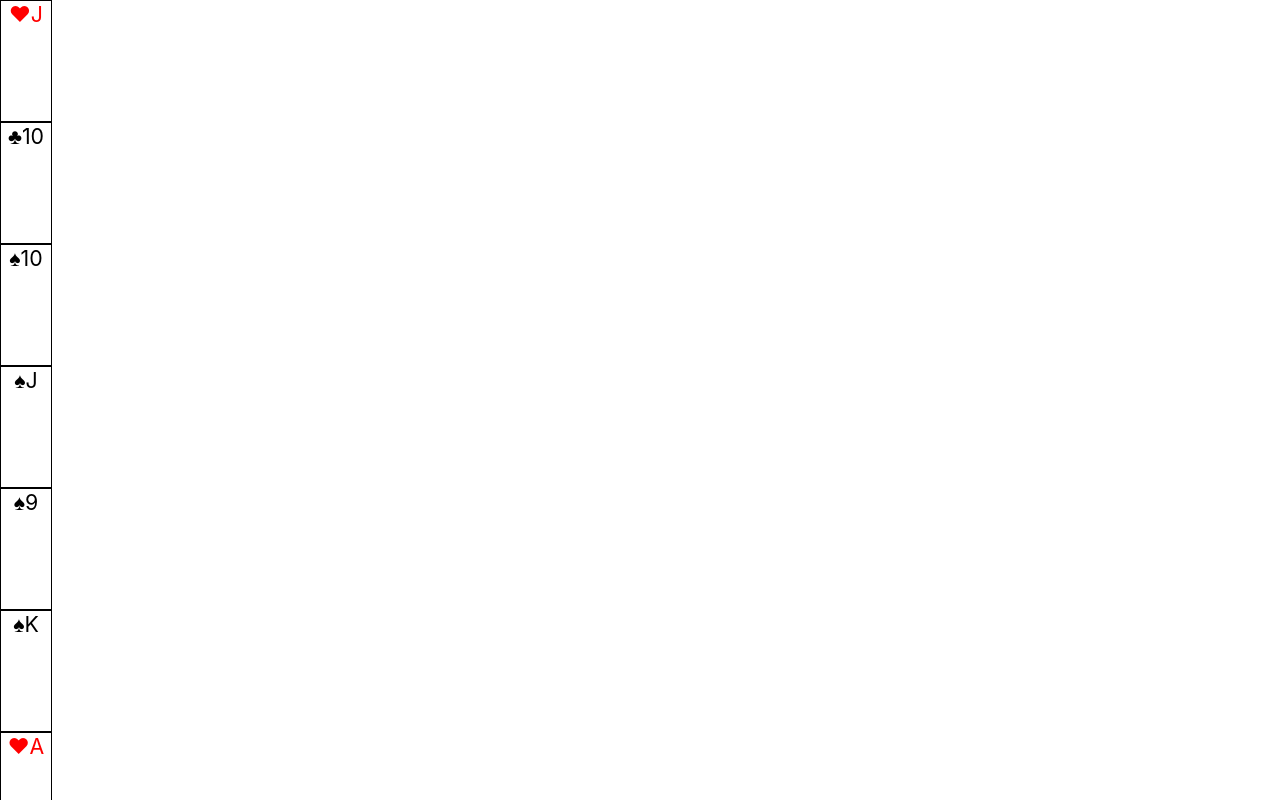
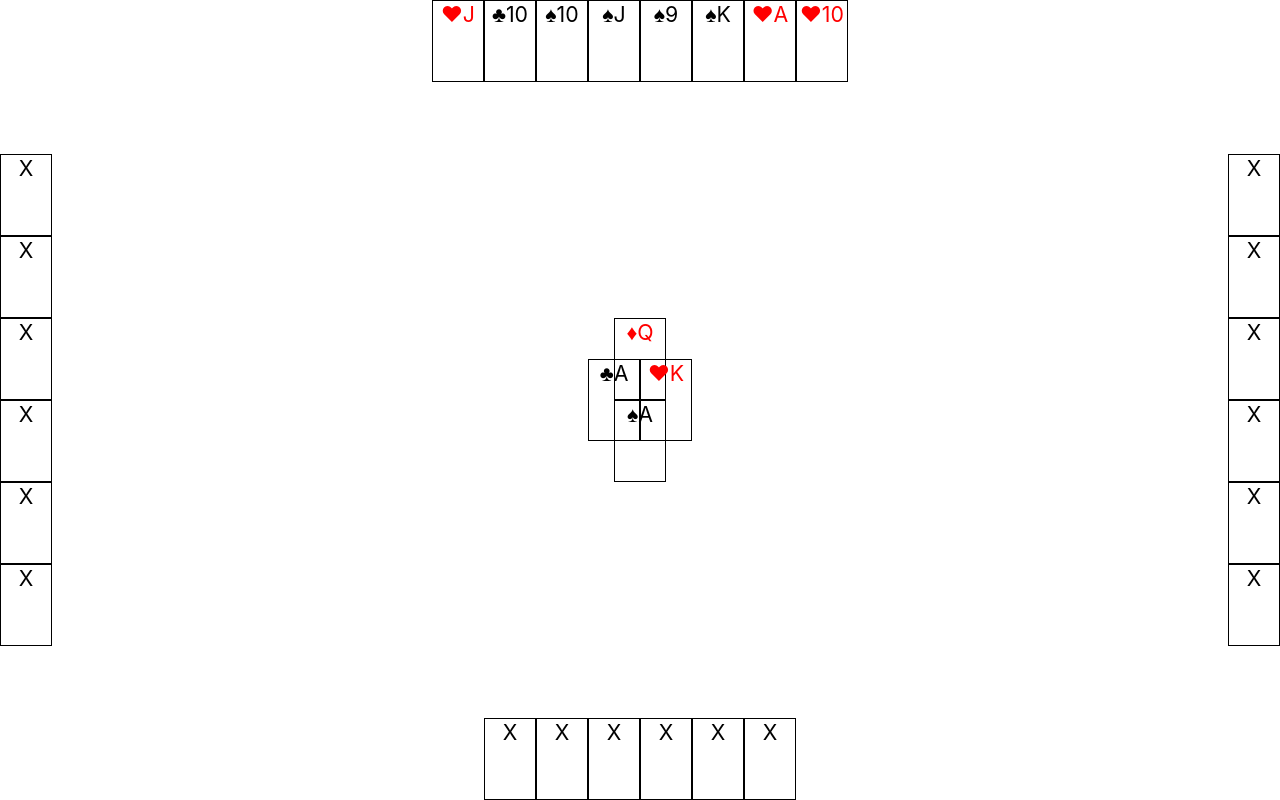
Before and after one commit to mvjseppa/marjapussi, a React (Create React App) app: page / in a window 1280 px wide. Shown: the top 800 px of the page. Built offline with nearby package versions, Linux system fonts and the light colour scheme.

Commit message:
css skeleton for game table layout

```diff
--- a/src/App.css
+++ b/src/App.css
@@ -23,10 +23,84 @@
   color: #61dafb;
 }
 
+.playerCards0 {
+  width: 100vw;
+  min-height: 50vh;
+  position: absolute;
+  top: 0;
+  left:0;
+  display: flex;
+  flex-direction: column;
+  align-items: center;
+  justify-content: center;
+}
+
+.playerCards1 {
+  width: 50vw;
+  min-height: 100vh;
+  position: absolute;
+  top: 0;
+  right:0;
+  display: flex;
+  flex-direction: row-reverse;
+  align-items: center;
+  justify-content: center;
+}
+
+.playerCards2 {
+  width: 100vw;
+  min-height: 50vh;
+  position: absolute;
+  bottom: 0;
+  left:0;
+  display: flex;
+  flex-direction: column-reverse;
+  align-items: center;
+  justify-content: center;
+}
+
+.playerCards3 {
+  width: 50vw;
+  min-height: 100vh;
+  position: absolute;
+  top: 0;
+  left:0;
+  display: flex;
+  flex-direction: row;
+  align-items: center;
+  justify-content: center;
+}
+
+.hand-row {
+  display: flex;
+  flex-direction: row;
+  flex-grow: 0;
+}
+
+.hand-column{
+  display: flex;
+  flex-direction: column;
+  flex-grow: 0;
+}
+
+.padding {
+  display: flex;
+  flex-direction: row;
+  min-width: 40px;
+  min-height: 40px;
+  flex-grow: 1;
+}
+
+.table {
+  display: flex;
+  flex-direction: row;
+  flex-grow: 0;
+}
+
 .card {
   border: 1px solid black;
   width: 50px;
-  height: 120px;
+  height: 80px;
   font-size: 16pt;
 }
 
--- a/src/App.js
+++ b/src/App.js
@@ -3,7 +3,7 @@ import logo from './logo.svg'
 import './App.css'
 import PlayerCards from './components/PlayerCards'
 
-const player =
+const player0 =
       {
         'id': '152e7da3-0b22-4ced-8dc9-0db9eeba973d',
         'connection_id': 'e4DZ3c-qFiACEJQ=',
@@ -18,24 +18,59 @@ const player =
             'HA',
             'H10'
           ],
-          'table': null,
-          'won': [
-            [
-              'SA',
-              'CA',
-              'DA',
-              'HQ'
-            ]
-          ]
+          'table': 'DQ',
+          'won': []
         },
         'position': 0,
+        'score': 0
+      }
+
+const player1 =
+      {
+        'id': '152e7da3-0b22-4ced-8dc9-0db9eeba973d',
+        'connection_id': 'e4DZ3c-qFiACEJQ=',
+        'cards': {
+          'hand': 6,
+          'table': 'HK',
+          'won': []
+        },
+        'position': 1,
+        'score': 0
+      }
+
+const player2 =
+      {
+        'id': '152e7da3-0b22-4ced-8dc9-0db9eeba973d',
+        'connection_id': 'e4DZ3c-qFiACEJQ=',
+        'cards': {
+          'hand': 6,
+          'table': 'SA',
+          'won': []
+        },
+        'position': 2,
+        'score': 0
+      }
+
+const player3 =
+      {
+        'id': '152e7da3-0b22-4ced-8dc9-0db9eeba973d',
+        'connection_id': 'e4DZ3c-qFiACEJQ=',
+        'cards': {
+          'hand': 6,
+          'table': 'CA',
+          'won': []
+        },
+        'position': 3,
         'score': 0
       }
 
 function App () {
   return (
     <div className="App">
-      <PlayerCards player={player}/>
+      <PlayerCards player={player0}/>
+      <PlayerCards player={player1}/>
+      <PlayerCards player={player2}/>
+      <PlayerCards player={player3}/>
     </div>
   )
 }
--- a/src/components/PlayerCards.jsx
+++ b/src/components/PlayerCards.jsx
@@ -19,11 +19,15 @@ class PlayerCards extends React.Component {
 
   render () {
     const {table} = this.props.player.cards
+    const {position} = this.props.player
+
+    const handClassName = position % 2 === 0 ? 'hand-row' : 'hand-column'
 
     return (
-      <div className='playerCards'>
-        <div className='hand'>{this.renderHandCards()}</div>
-        <div className='table'>{table}</div>
+      <div className={'playerCards' + position}>
+        <div className={handClassName}>{this.renderHandCards()}</div>
+        <div className='padding'/>
+        <div className='table'><Card cardValue={table}/></div>
       </div>
     )
   }
```
